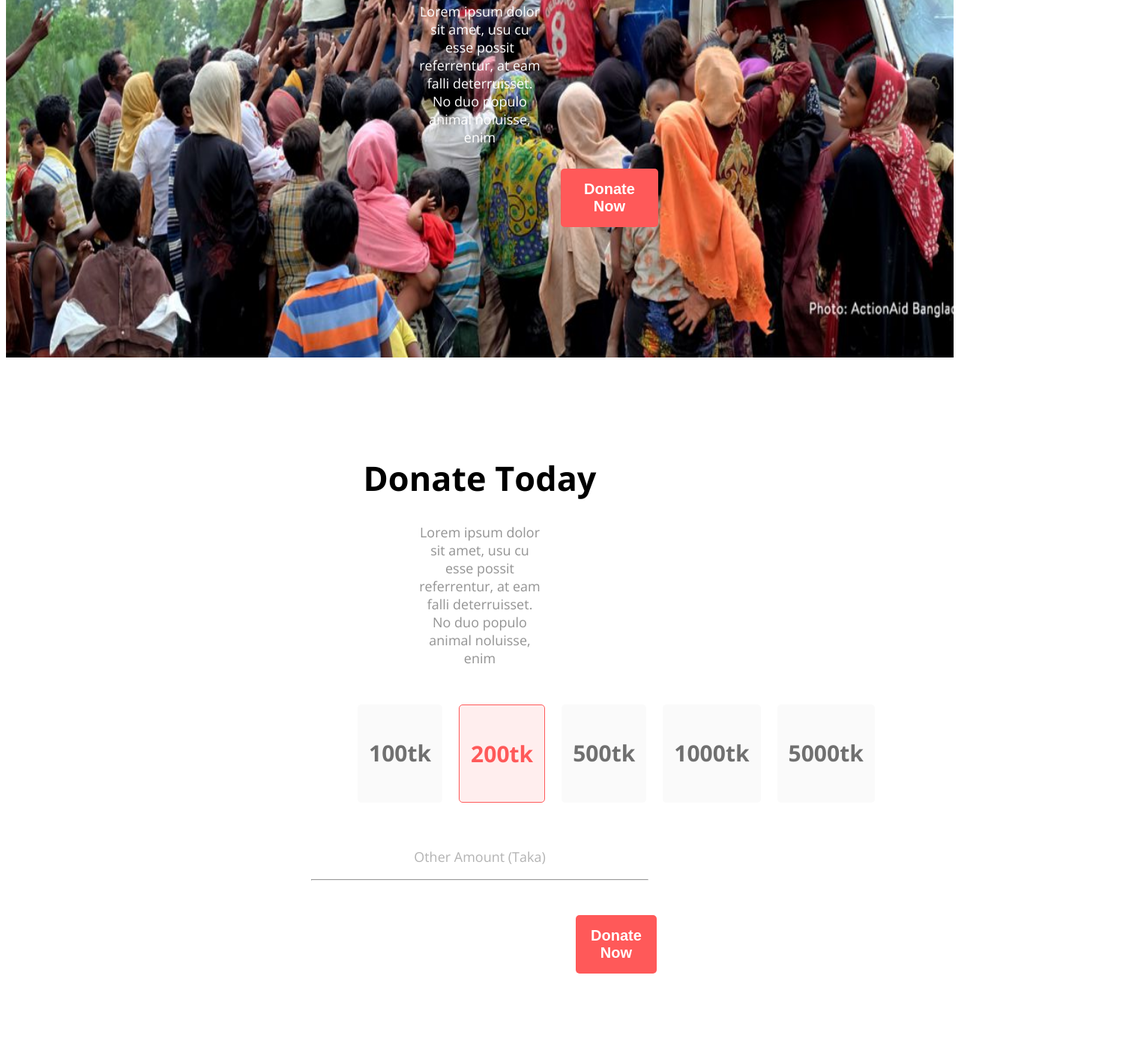
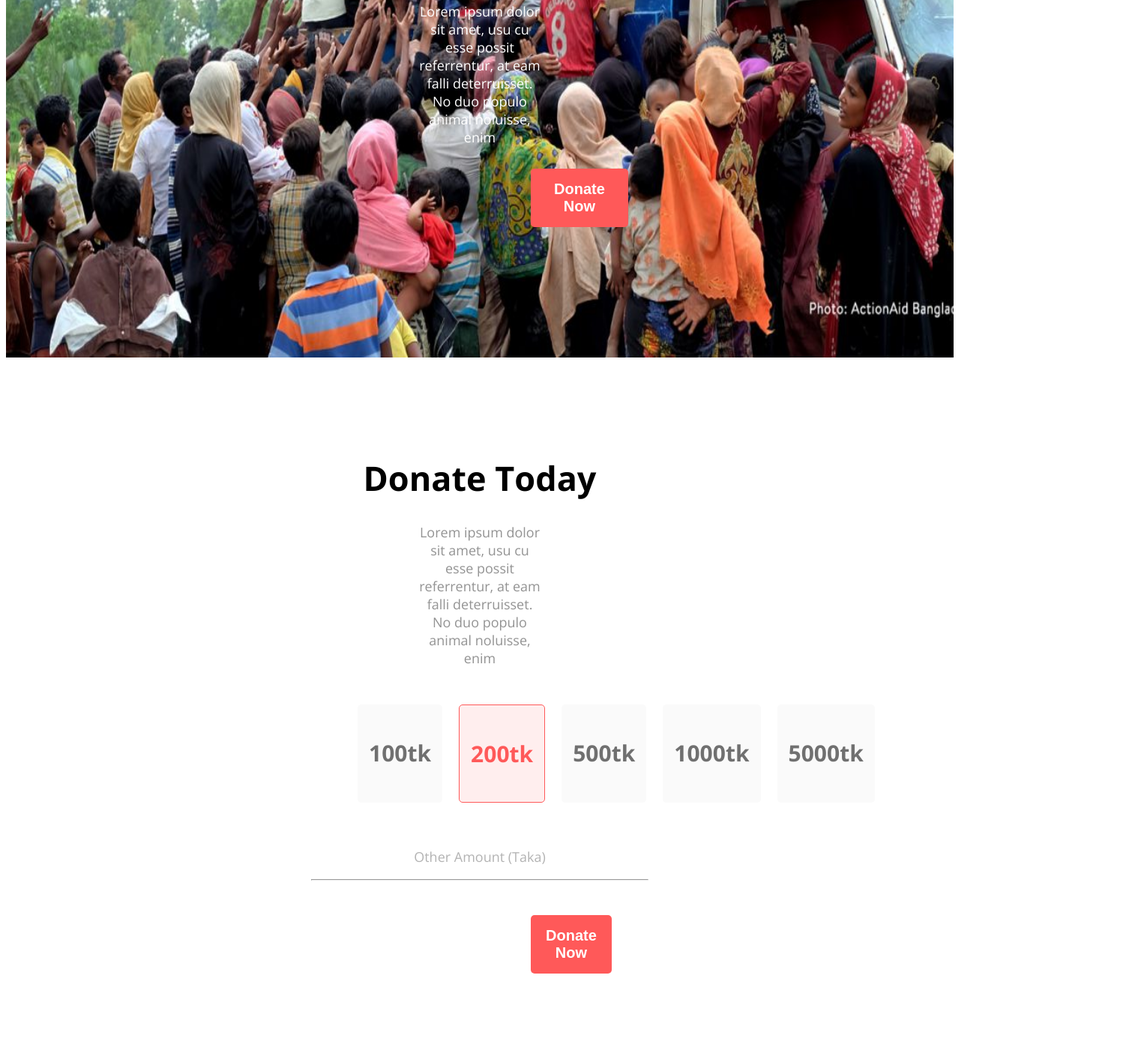
Before and after one commit to jannatunferdousi013/donate-today-main, a plain HTML site: page index.html in a window 1280 px wide. Shown: the part 559-1960 px from the top of the page at 75% size, 1518 px wide, since content can reach past the window. Drawn offline with nearby package versions, Linux system fonts and the light colour scheme.

Commit message:
i change the margin

```diff
--- a/style.css
+++ b/style.css
@@ -24,7 +24,7 @@ color: white;
     color: white;
 }
 .donate-1{
-    margin: 30px 640px 174px 740px;
+    margin: 30px 640px 174px 700px;
     border: none;
     border-radius: 5px;
     background-color:#ff5959 ;
@@ -34,7 +34,7 @@ color: white;
     font-size: 20px;
 }
 .now{
-    margin: 30px 640px 0px 760px;
+    margin: 30px 640px 0px 700px;
     border: none;
     border-radius: 5px;
     background-color:#ff5959 ;
```
